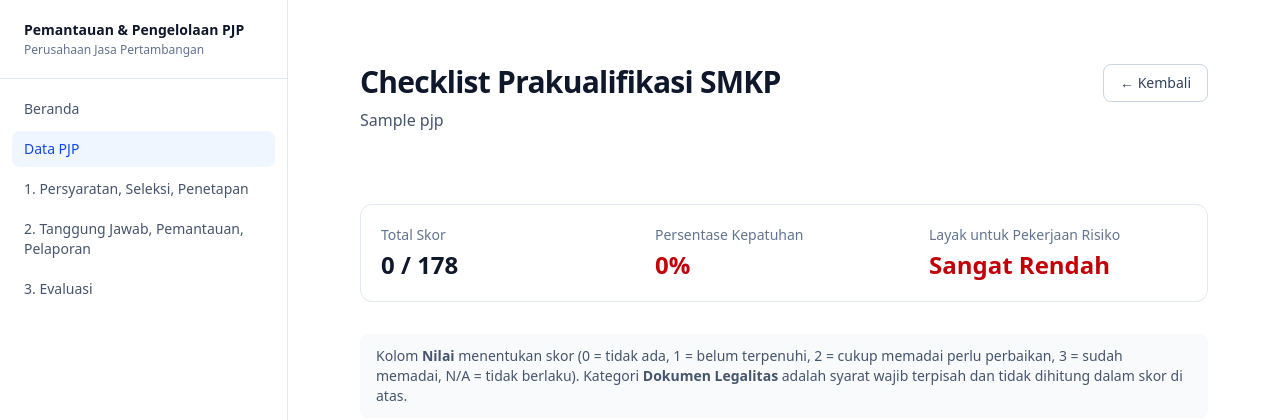
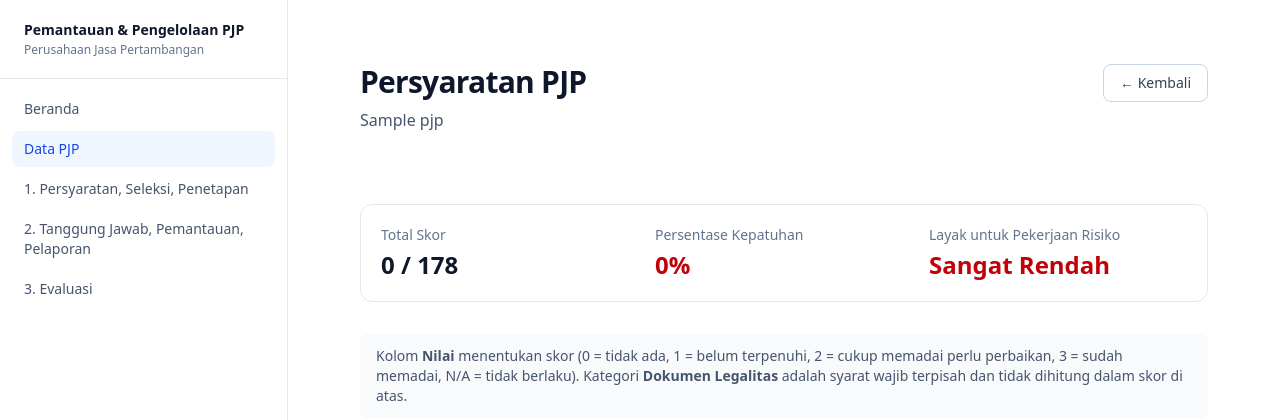
Before and after one commit to muhammadseptiadi079/pemantauan-pengelolaan-pjp, a Laravel app: page /pjp/1/checklist-smkp in a window 1280 px wide. Shown: the top 420 px of the page. Run offline with Laravel 12, Linux system fonts and the light colour scheme; data comes from the database, SQL or seed files in the repository; tables that the repository leaves empty hold one stand-in row (values such as "Sample post"); style sheets or scripts are compiled from the project's sources; some libraries are stand-ins or nearby versions.

Commit message:
Ganti label tampilan "Checklist SMKP" jadi "Persyaratan PJP"
Co-Authored-By: Claude Sonnet 5 <noreply@anthropic.com>
Claude-Session: https://claude.ai/code/session_01Syg2ez9LfJ87Y3AYRZcDHP

```diff
--- a/resources/js/Components/PjpMiniList.tsx
+++ b/resources/js/Components/PjpMiniList.tsx
@@ -36,7 +36,7 @@ export default function PjpMiniList({
                     <div className="flex items-center gap-3">
                         {pjp.smkpScore && (
                             <span className="rounded-full bg-slate-100 px-2 py-0.5 text-xs font-medium text-slate-600">
-                                Checklist SMKP: {pjp.smkpScore.persentase}%
+                                Persyaratan PJP: {pjp.smkpScore.persentase}%
                             </span>
                         )}
                         <StatusBadge status={pjp.status} />
--- a/resources/js/Pages/PersyaratanSeleksiPenetapan.tsx
+++ b/resources/js/Pages/PersyaratanSeleksiPenetapan.tsx
@@ -64,12 +64,12 @@ export default function PersyaratanSeleksiPenetapan({
                 </section>
 
                 <div className="mb-14 rounded-xl border border-blue-200 bg-blue-50 p-5 text-sm text-blue-900">
-                    <p className="font-semibold">Checklist Prakualifikasi SMKP</p>
+                    <p className="font-semibold">Persyaratan PJP</p>
                     <p className="mt-1">
                         Setiap PJP wajib mengisi checklist prakualifikasi SMKP (17 kategori,
                         126 pertanyaan berbobot) untuk menunjukkan tingkat kepatuhannya.
                         Klik salah satu PJP pada daftar di bawah, lalu buka tombol{' '}
-                        <strong>&quot;Checklist SMKP&quot;</strong> di halaman detailnya untuk
+                        <strong>&quot;Persyaratan PJP&quot;</strong> di halaman detailnya untuk
                         mengisi atau melihat skornya. Persentase skor tiap PJP juga
                         ditampilkan langsung pada daftar di bawah ini.
                     </p>
--- a/resources/js/Pages/Pjp/ChecklistSmkp.tsx
+++ b/resources/js/Pages/Pjp/ChecklistSmkp.tsx
@@ -70,11 +70,11 @@ export default function ChecklistSmkp({
 
     return (
         <AppLayout>
-            <Head title={`Checklist SMKP - ${pjp.nama_perusahaan}`} />
+            <Head title={`Persyaratan PJP - ${pjp.nama_perusahaan}`} />
             <div className="mx-auto max-w-4xl px-6 py-16">
                 <div className="mb-8 flex items-start justify-between gap-4">
                     <PageHeader
-                        title="Checklist Prakualifikasi SMKP"
+                        title="Persyaratan PJP"
                         description={pjp.nama_perusahaan}
                     />
                     <Link
--- a/resources/js/Pages/Pjp/Show.tsx
+++ b/resources/js/Pages/Pjp/Show.tsx
@@ -30,7 +30,7 @@ export default function Show({
                             href={`/pjp/${pjp.id}/checklist-smkp`}
                             className="rounded-lg border border-slate-300 px-4 py-2 text-sm font-medium text-slate-700 hover:bg-slate-50"
                         >
-                            Checklist SMKP
+                            Persyaratan PJP
                         </Link>
                         <a
                             href={`/pjp/${pjp.id}/export-pdf`}
```
